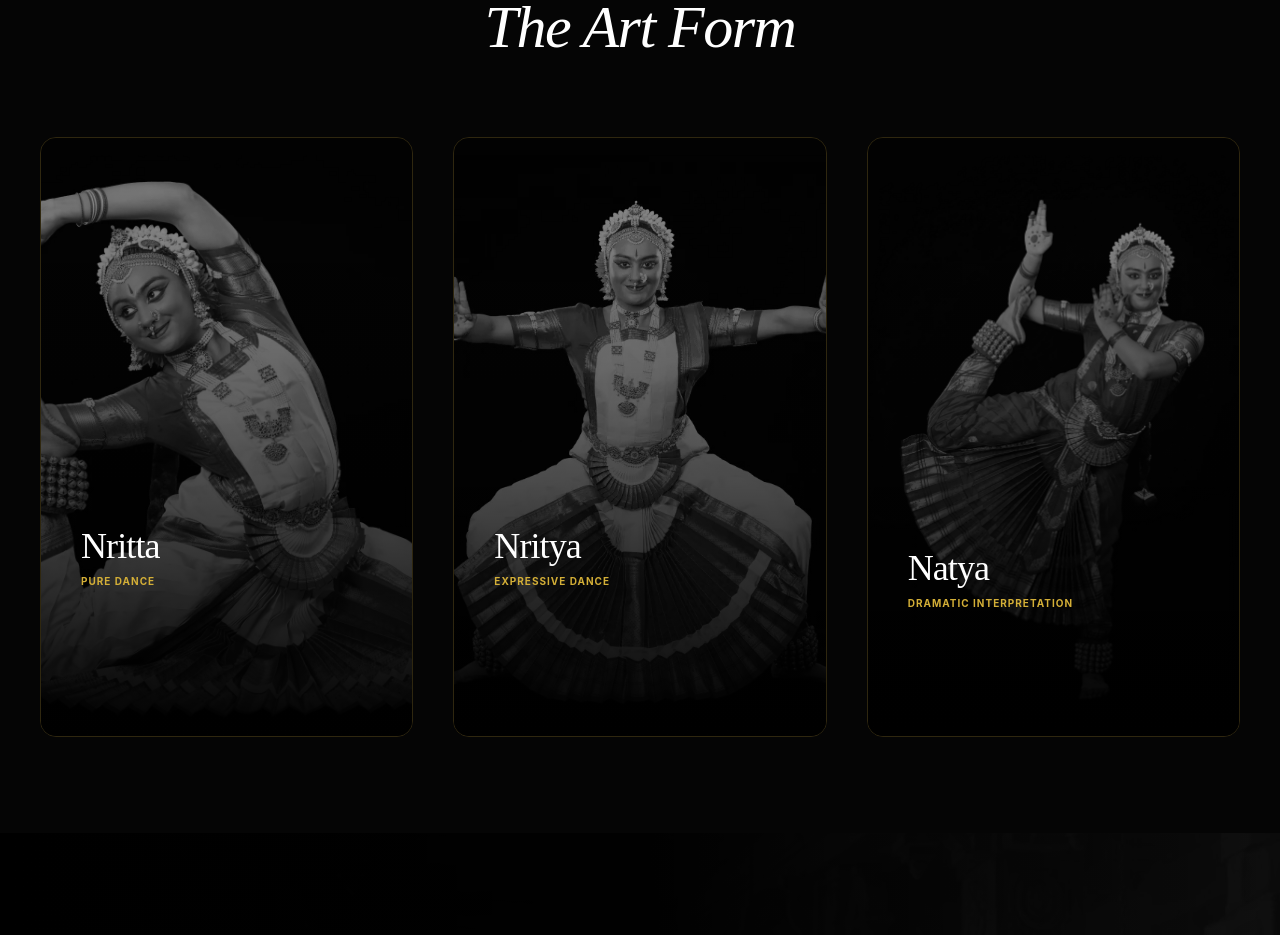
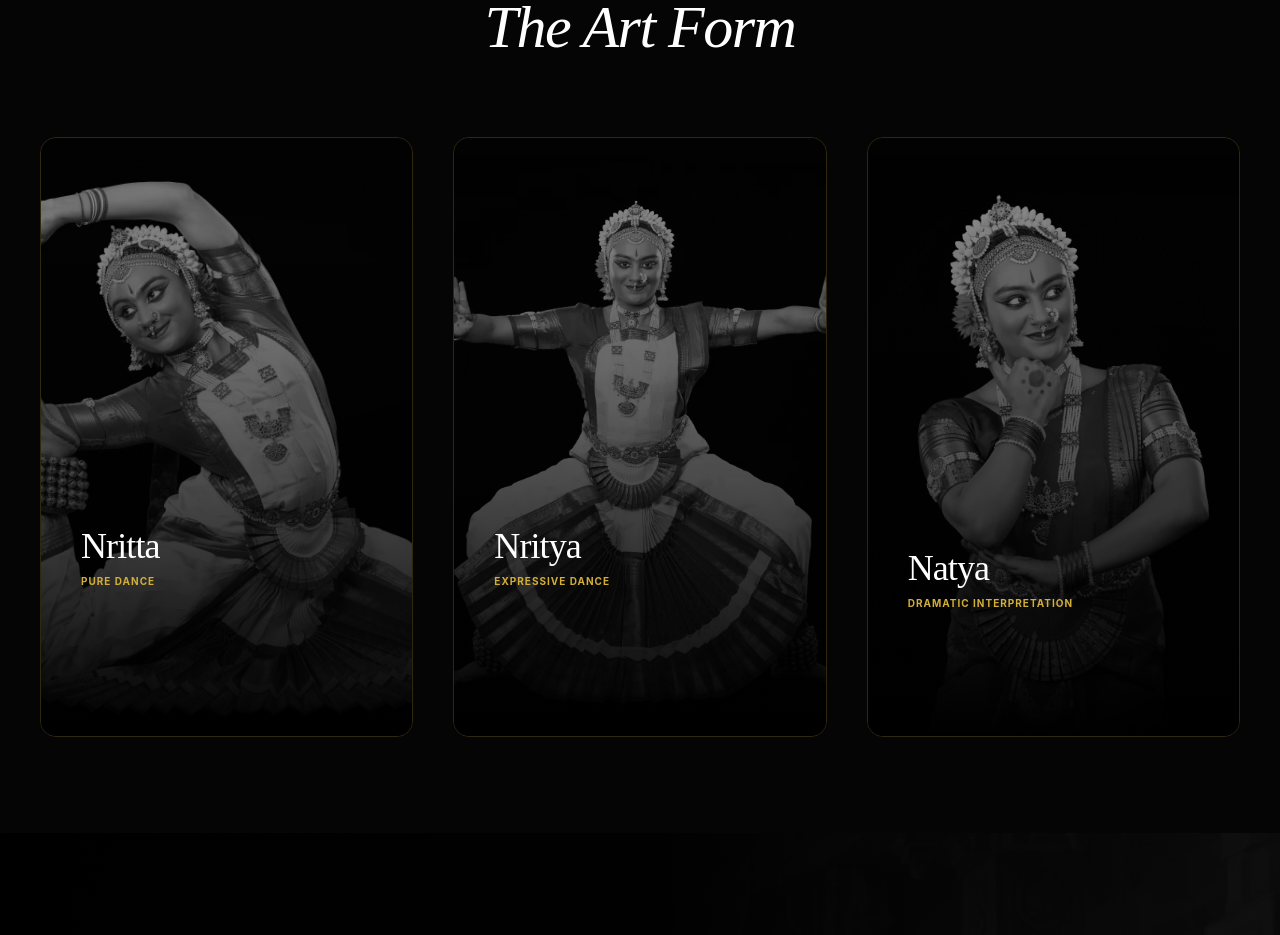
Before and after one commit to nithish-aksayah/sanjana-arangetram, a React (Vite) app: page /about/bharatanatyam in a window 1280 px wide. Shown: the part 2640-3575 px from the top of the page. Built offline with nearby package versions, Linux system fonts and the light colour scheme.

Commit message:
natya-image-changed

```diff
--- a/src/pages/about/Bharatanatyam.jsx
+++ b/src/pages/about/Bharatanatyam.jsx
@@ -191,7 +191,7 @@ const Bharatanatyam = () => {
                 title: 'Natya',
                 subtitle: 'Dramatic Interpretation',
                 desc: 'The theatrical aspect of Bharatanatyam, where dancers embody characters and narratives through expressive interpretation and stylized movement.',
-                image: '/images/Sanjana-glimpse-03.webp'
+                image: '/images/Sanjana-glimpse-05.webp'
               }
             ].map((item, idx) => (
               <motion.div
```
